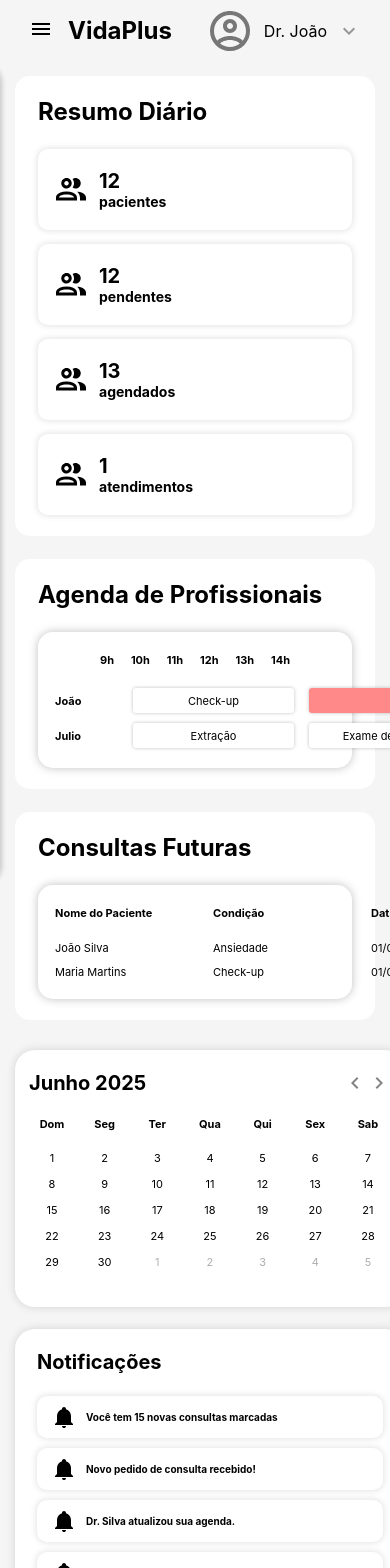
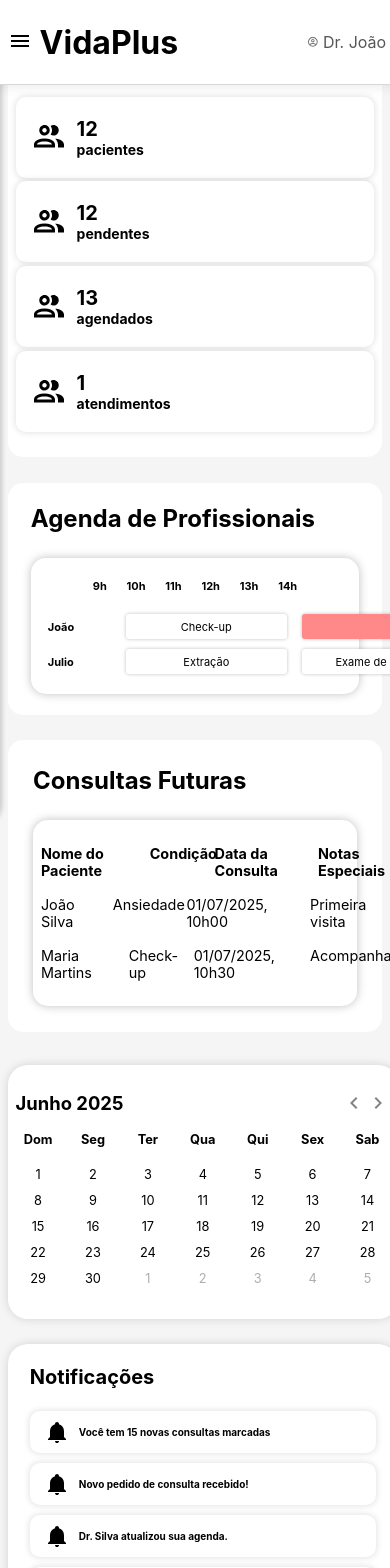
Before and after one commit to guimaraesr-y/uninter-sghss-frontend, a React (Create React App) app: page / in a window 390 px wide. Shown: the top 1568 px of the page. Built offline with nearby package versions, Linux system fonts and the light colour scheme.

Commit message:
Fix magic values on css

```diff
--- a/src/App.css
+++ b/src/App.css
@@ -22,41 +22,41 @@
   margin-left: 12vw;
   margin-right: 30vw;
   width: calc(100% - 32vw);
-  padding: 21px 23px;
+  padding: 0 2vw;
   display: flex;
   flex-direction: column;
-  gap: 23px;
+  gap: 3vh;
 }
 
 /* Right Sidebar Styles */
 .right-sidebar {
-  width: 271px;
-  padding: 18px;
+  width: 20vw;
+  padding: 2vh 1vw;
   display: flex;
   flex-direction: column;
-  gap: 22px;
+  gap: 3vh;
   position: fixed;
   right: 0;
-  height: calc(100vh - 74px);
+  height: calc(100vh - 10vh);
   overflow-y: auto;
 }
 
 /* Section Styles */
 .section-title {
-  font-size: 32px;
+  font-size: 2rem;
   font-weight: 700;
   color: #000;
-  margin: 0 0 23px 0;
+  margin: 0 0 3vh 0;
 }
 
 /* Responsive Design */
 @media (max-width: 1200px) {
   .right-sidebar {
-    width: 250px;
+    width: 25vw;
   }
 
   .main-content {
-    margin-right: 250px;
+    margin-right: 25vw;
   }
 }
 
@@ -69,14 +69,14 @@
     margin-left: 0;
     margin-right: 0;
     width: unset;
-    padding: 15px;
+    padding: 2vh 2vw;
   }
 
   .right-sidebar {
     width: 100%;
     position: relative;
     height: auto;
-    padding: 15px;
+    padding: 2vh 2vw;
   }
 
   .stats-grid {
@@ -84,15 +84,15 @@
   }
 
   .section-title {
-    font-size: 24px;
+    font-size: 1.5rem;
   }
 
   .header-logo h1 {
-    font-size: 24px;
+    font-size: 1.5rem;
   }
 
   .dashboard-header {
-    padding: 0 15px;
+    padding: 0 2vw;
   }
 }
 
@@ -106,27 +106,27 @@
   }
 
   .time-header {
-    padding: 6px 20px;
+    padding: 1vh 2vw;
   }
 
   .appointments-row {
-    gap: 8px;
+    gap: 1vw;
   }
 
   .appointment-slot {
-    width: 80px;
-    font-size: 9px;
+    width: 20vw;
+    font-size: 0.8rem;
   }
 
   .table-header,
   .table-row {
-    gap: 10px;
-    padding: 6px 10px;
+    gap: 1vw;
+    padding: 1vh 1vw;
   }
 
   .header-cell,
   .table-cell {
-    min-width: 80px;
-    font-size: 10px;
+    min-width: 20vw;
+    font-size: 0.9rem;
   }
 }
--- a/src/components/Calendar/Calendar.css
+++ b/src/components/Calendar/Calendar.css
@@ -3,19 +3,19 @@
   background: #fff;
   border-radius: 20px;
   box-shadow: 0px 0px 10px 0px rgba(0, 0, 0, 0.14);
-  padding: 21px 0 28px 0;
+  padding: 3vh 0;
 }
 
 .calendar-header {
   display: flex;
   justify-content: space-between;
   align-items: center;
-  padding: 0 14px;
-  margin-bottom: 22px;
+  padding: 0 2vw;
+  margin-bottom: 2vh;
 }
 
 .calendar-title {
-  font-size: 20px;
+  font-size: 1.15rem;
   font-weight: 700;
   color: #000;
   margin: 0;
@@ -36,37 +36,37 @@
 }
 
 .calendar-grid {
-  padding: 0 22px;
+  padding: 0 2vw;
 }
 
 .weekday-header {
   display: flex;
   justify-content: space-between;
-  margin-bottom: 18px;
+  margin-bottom: 2vh;
 }
 
 .weekday {
-  font-size: 11px;
+  font-size: 0.8rem;
   font-weight: 700;
   color: #000;
-  width: 30px;
+  width: 12%;
   text-align: center;
 }
 
 .calendar-week {
   display: flex;
   justify-content: space-between;
-  margin-bottom: 8px;
+  margin-bottom: .5vh;
 }
 
 .calendar-day {
-  font-size: 11px;
+  font-size: 0.8rem;
   font-weight: 400;
   color: #000;
-  width: 30px;
+  width: 12%;
   text-align: center;
   cursor: pointer;
-  padding: 2px 0;
+  padding: 0.4vh 0;
   border-radius: 4px;
 }
 
--- a/src/components/DailySummary/DailySummary.css
+++ b/src/components/DailySummary/DailySummary.css
@@ -1,13 +1,13 @@
 /* Daily Summary Styles */
 .daily-summary {
   background: #fff;
-  padding: 21px 23px;
+  padding: 3vh 2vw;
   border-radius: 15px;
 }
 
 .stats-grid {
   display: flex;
   justify-content: space-between;
-  gap: 14px;
+  gap: 1vw;
   flex-wrap: wrap;
 }
--- a/src/components/FutureAppointments/FutureAppointments.css
+++ b/src/components/FutureAppointments/FutureAppointments.css
@@ -1,7 +1,7 @@
 /* Future Appointments Styles */
 .future-appointments {
   background: #fff;
-  padding: 21px 23px;
+  padding: 3vh;
   border-radius: 15px;
 }
 
@@ -9,21 +9,20 @@
   background: #fff;
   border-radius: 15px;
   box-shadow: 0px 0px 10px 0px rgba(0, 0, 0, 0.25);
-  padding: 15px 0;
+  padding: 2vh 0;
 }
 
 .table-header {
   display: flex;
-  padding: 6px 17px;
-  gap: 58px;
-  margin-bottom: 10px;
+  padding: 1vh 2vw;
+  gap: 4vw;
 }
 
 .header-cell {
-  font-size: 11px;
+  font-size: 0.9rem;
   font-weight: 700;
   color: #000;
-  min-width: 100px;
+  min-width: 8vw;
 }
 
 .header-cell:last-child {
@@ -32,15 +31,15 @@
 
 .table-row {
   display: flex;
-  padding: 5px 17px;
-  gap: 18px;
+  padding: 1vh 2vw;
+  gap: 2vw;
 }
 
 .table-cell {
-  font-size: 11px;
+  font-size: 0.9rem;
   font-weight: 400;
   color: #000;
-  min-width: 140px;
+  min-width: 10vw;
 }
 
 .table-cell:last-child {
--- a/src/components/Header/Header.css
+++ b/src/components/Header/Header.css
@@ -2,7 +2,15 @@
   display: flex;
   align-items: center;
   justify-content: space-between;
-  padding: 0 29px;
+  padding: 0 2vw;
+  height: 10vh;
+  background: #fff;
+  border-bottom: 1px solid #d7d7d7;
+  box-shadow: 0px 0px 8.4px 4px rgba(0, 0, 0, 0.06);
+  position: fixed;
+  width: 100%;
+  top: 0;
+  z-index: 100;
 }
 
 .header-left {
@@ -10,11 +18,35 @@
   align-items: center;
 }
 
+.header-logo h1 {
+  font-size: 2rem;
+  font-weight: 700;
+  color: #000;
+  margin: 0;
+}
+
 .header-user {
   display: flex;
   align-items: center;
-  gap: 10px;
+  gap: 1vw;
   border-radius: 10px;
+}
+
+.user-icon {
+  width: 3vw;
+  height: 3vw;
+}
+
+.user-name {
+  font-size: 1rem;
+  font-weight: 400;
+  color: #565656;
+}
+
+.dropdown-icon {
+  width: 2vw;
+  height: 2vw;
+  cursor: pointer;
 }
 
 .sidebar-toggle {
@@ -28,6 +60,6 @@
 @media (max-width: 768px) {
   .sidebar-toggle {
     display: block;
-    margin-right: 15px;
+    margin-right: 2vw;
   }
 }
```
